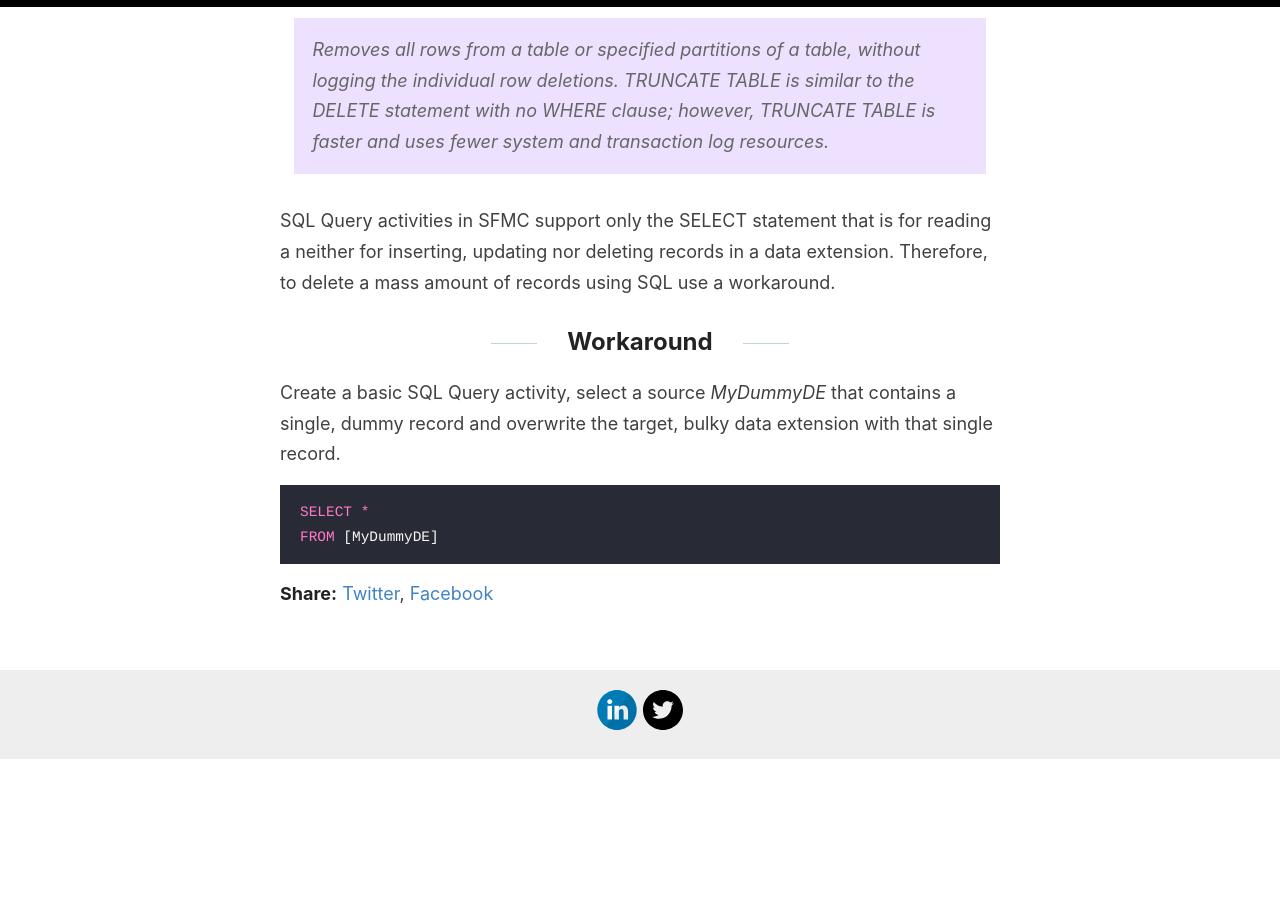
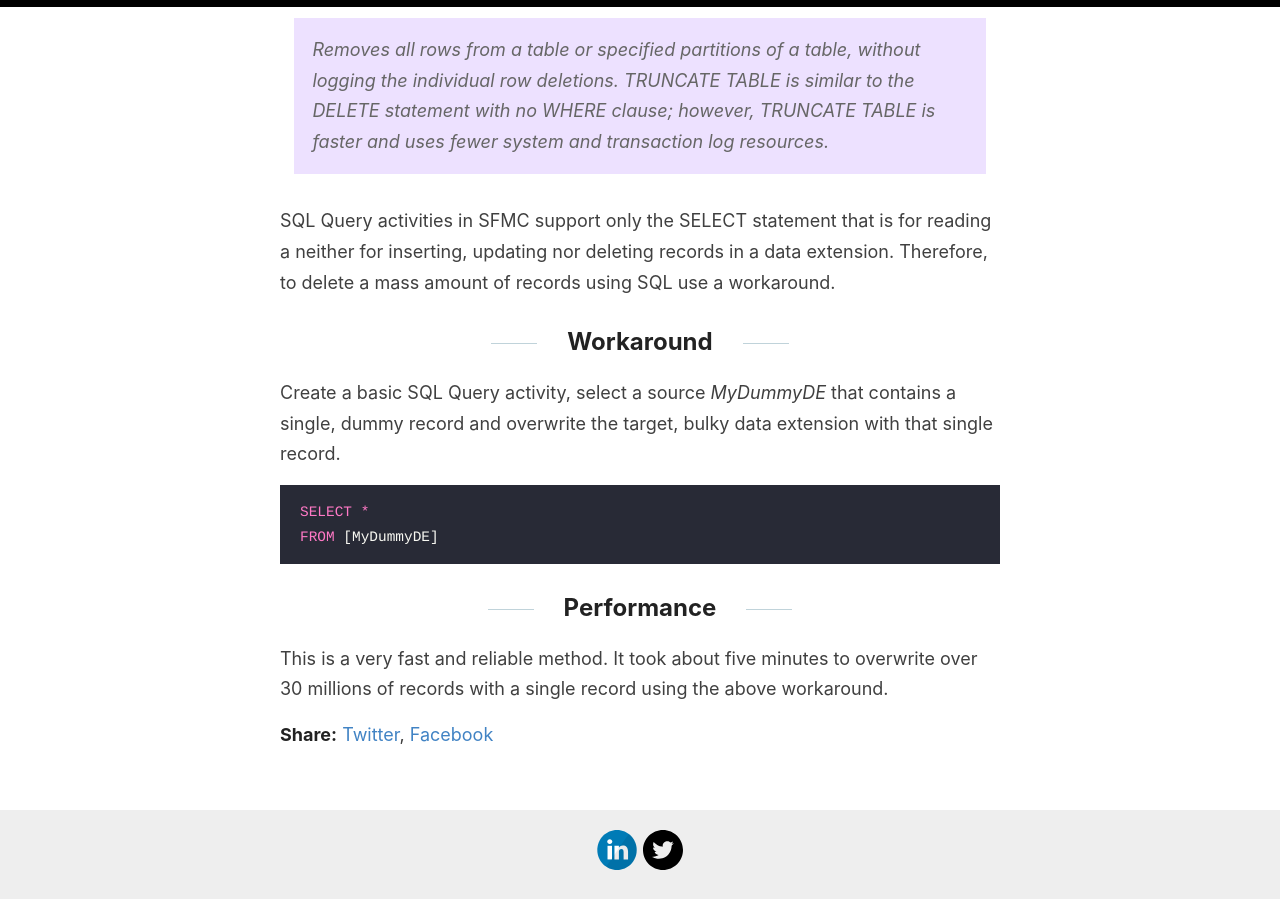
Before and after one commit to karolcholewa/blog, a Jekyll site: the page built from _posts/2021-03-19-truncate-data-extension.md, in a window 1280 px wide and 900 px high, scrolled down 589 px. Built offline with Jekyll 4.4.1, drawn with Linux system fonts in a browser that asks for light colours; before the commit the page ends 1348 px from its top, so only the background shows below that.

Commit message:
Added a word about performance

````diff
--- a/_posts/2021-03-19-truncate-data-extension.md
+++ b/_posts/2021-03-19-truncate-data-extension.md
@@ -22,3 +22,5 @@ Create a basic SQL Query activity, select a source *MyDummyDE* that contains a s
 SELECT *
 FROM [MyDummyDE]
 ```
+## Performance
+This is a very fast and reliable method. It took about five minutes to overwrite over 30 millions of records with a single record using the above workaround.
````
